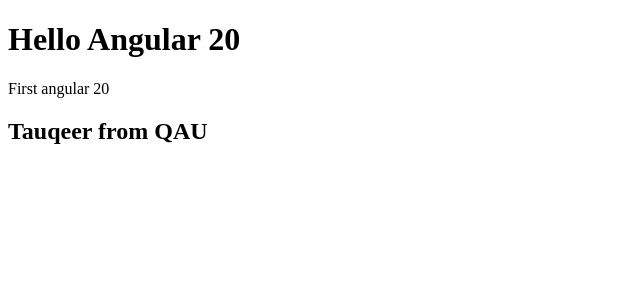
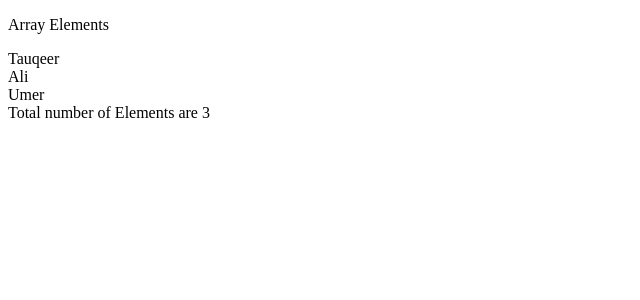
Before and after one commit to tauqeerqau/angularLearning, an Angular app: page / in a window 1280 px wide. Shown: the top 300 px of the page, without its empty margins (0-640 px from the left). Built offline with nearby package versions, Linux system fonts and the light colour scheme.

Commit message:
array and count

```diff
--- a/src/app/app.html
+++ b/src/app/app.html
@@ -1,3 +1,6 @@
-<h1>Hello Angular 20</h1>
-<p>{{title}}</p>
-<h2>{{name}}</h2>
+<p>Array Elements</p>
+@for (user of users; track $index) {
+    {{user}}
+    <br>
+}
+Total number of Elements are {{count}}
--- a/src/app/app.ts
+++ b/src/app/app.ts
@@ -7,6 +7,6 @@
   styleUrl: './app.css'
 })
 export class App {
-  protected readonly title = 'First angular 20';
-  name = 'Tauqeer from QAU'
+  users = ['Tauqeer','Ali','Umer']
+  count = this.users.length
 }
```
